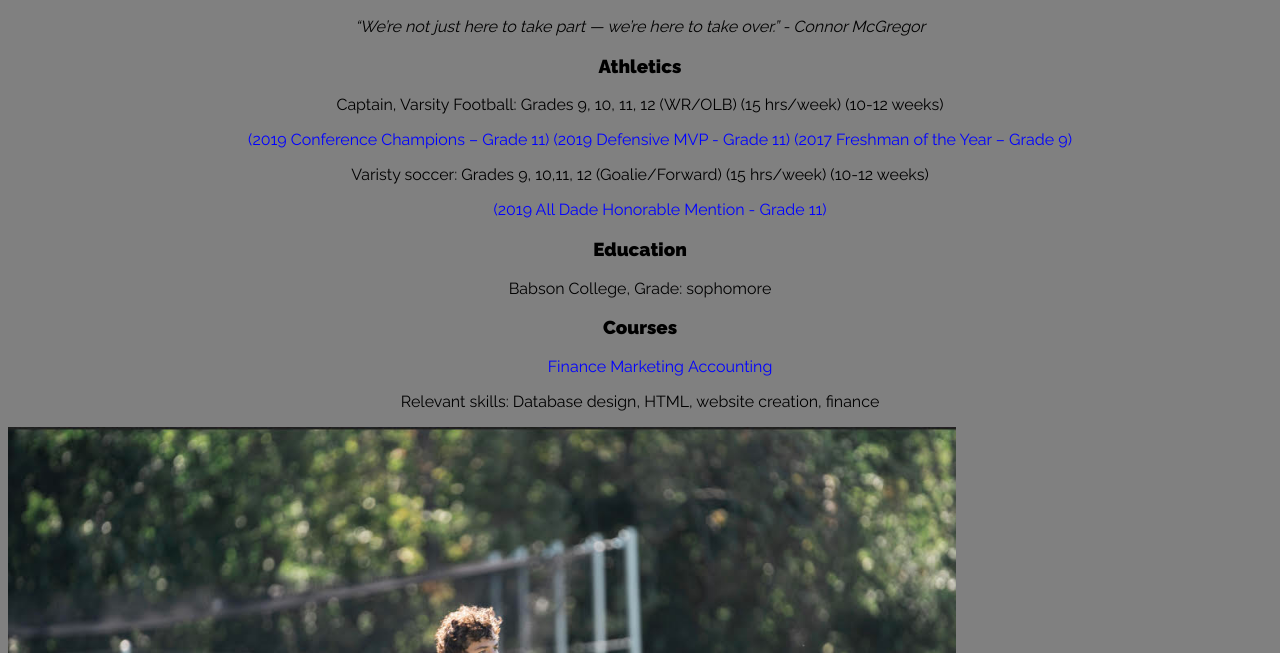
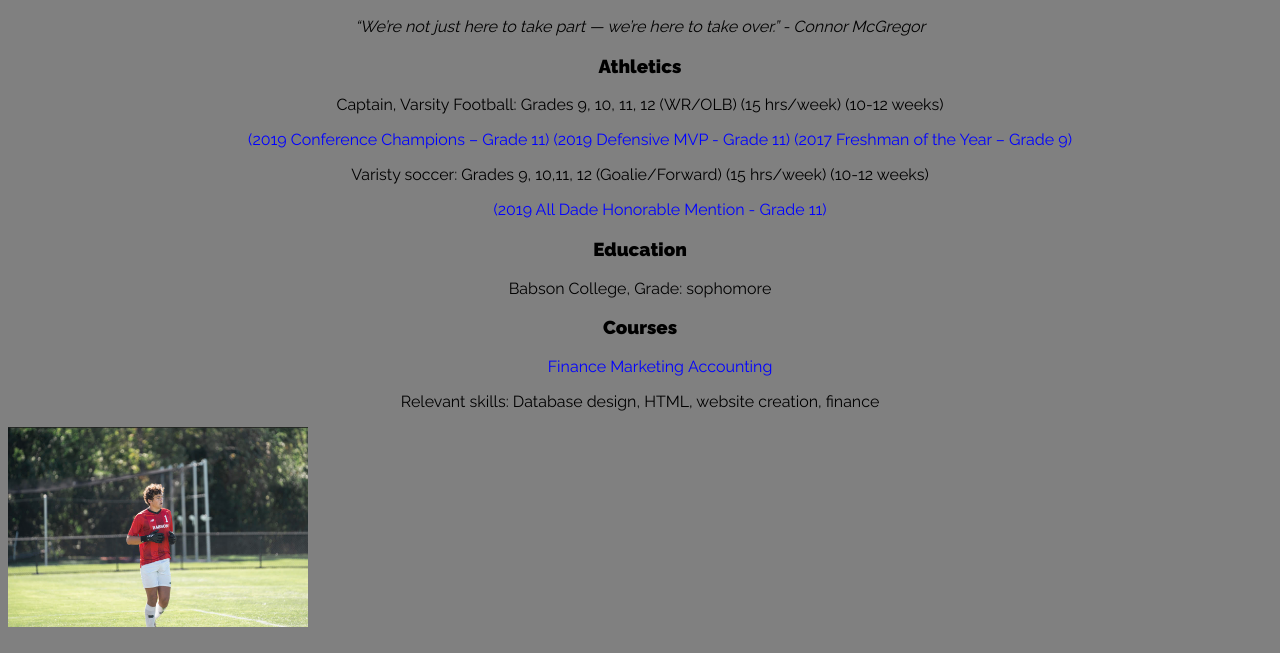
Before and after one commit to walkerwhite3/walkerwhite3.github.io, a plain HTML site: page walker_resume.html in a window 1280 px wide. Shown: the part 147-800 px from the top of the page. Drawn offline with Linux system fonts and the light colour scheme.

Commit message:
change image size

```diff
--- a/walker_resume.html
+++ b/walker_resume.html
@@ -69,6 +69,6 @@
       </div>
     </center>
 
-    <img src="images/RandomSoccerPicture.jpg" alt="Soccer" width="75%" />
+    <img src="images/RandomSoccerPicture.jpg" alt="Soccer" width="300px" />
   </body>
 </html>
```
